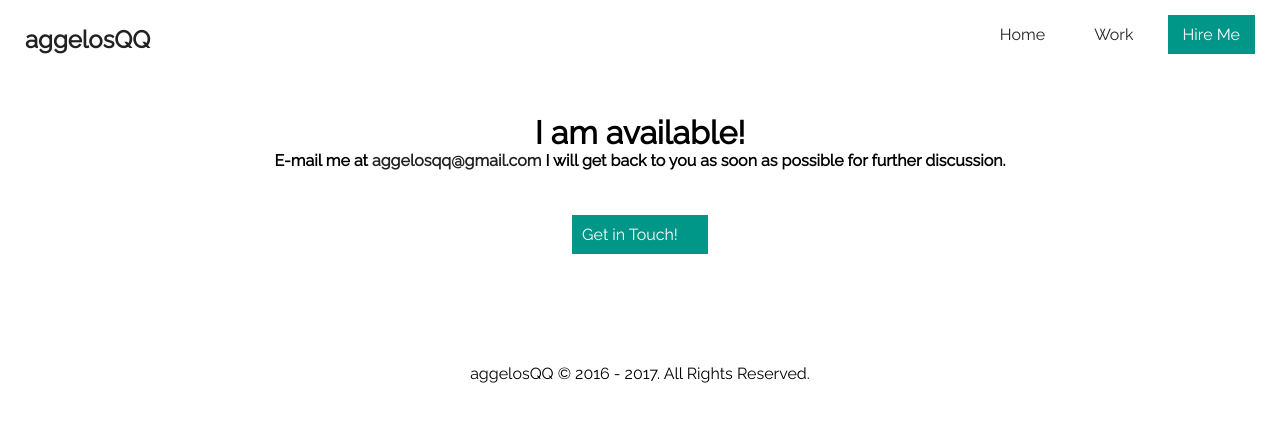
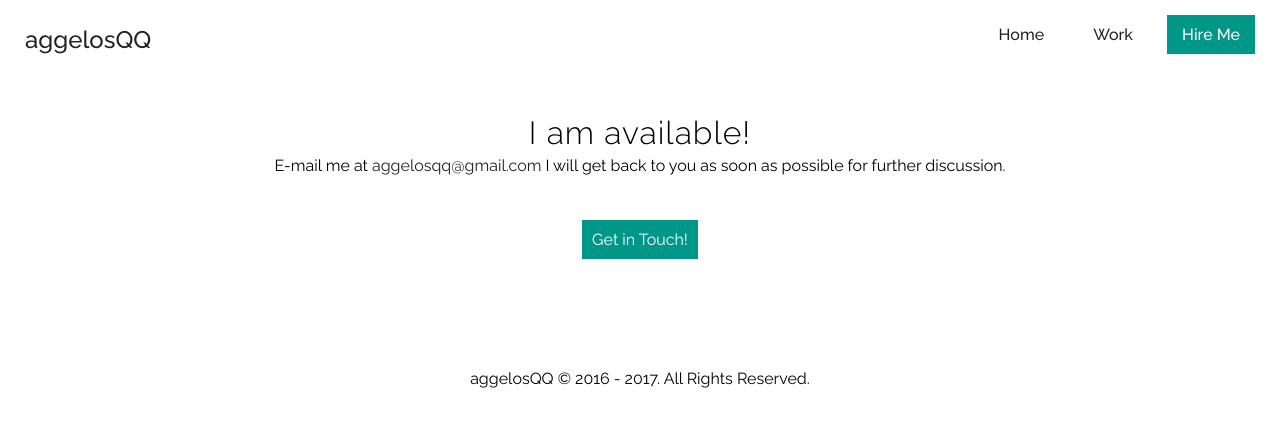
Before and after one commit to aggelosQQ/aggelosqq.github.io, a PHP site: page /hire in a window 1280 px wide. Shown: the top 427 px of the page. Run offline with PHP 8.4, Linux system fonts and the light colour scheme.

Commit message:
CSS Enhancement

```diff
--- a/css/main.css
+++ b/css/main.css
@@ -13,7 +13,8 @@ body {
   float: left;
   -webkit-transform: translateX(-400px);
   -ms-transform: translateX(-400px);
-  transform: translateX(-400px); }
+  transform: translateX(-400px);
+  font-weight: 500; }
 
 nav.nav {
   padding: 25px; }
@@ -25,7 +26,8 @@ nav.nav {
       font-size: 1em;
       margin-left: 15px;
       padding: 10px 15px;
-      position: relative; }
+      position: relative;
+      font-weight: 500; }
 
 a#special {
   background: #009688;
@@ -74,10 +76,11 @@ ul.navbar {
     border: 3px solid #ccc; }
   .profile .name {
     margin-top: 15px;
-    font-size: 2em; }
+    font-size: 2em;
+    font-weight: 500; }
   .profile .subtitle {
     font-size: 1em;
-    font-weight: 100;
+    font-weight: 400;
     text-transform: uppercase;
     margin-top: 5px;
     letter-spacing: 0.1em; }
@@ -106,7 +109,8 @@ ul.navbar {
     padding: 25px;
     margin: 0 25px 25px 25px; }
     .skills .skills-inner figure h2 {
-      margin-bottom: 5px; }
+      margin-bottom: 5px;
+      font-weight: 300; }
 
 svg {
   width: 150px; }
@@ -114,8 +118,10 @@ svg {
 li {
   list-style: none; }
 
-h1.section-title {
-  margin-bottom: 25px; }
+h1.section-title, h2.section-title {
+  margin-bottom: 25px;
+  font-weight: 300;
+  letter-spacing: 1px; }
 
 .projects-list {
   display: -webkit-flex;
@@ -212,9 +218,8 @@ input[type=submit]:after {
   text-align: center; }
 
 a.email {
-  text-align: left;
   display: inline-block;
-  padding: 10px 30px 10px 10px;
+  padding: 10px;
   background: #009688;
   color: #fff;
   position: relative;
@@ -223,31 +228,38 @@ a.email {
   -o-transition: all 0.3s ease;
   transition: all 0.3s ease; }
   a.email:hover {
-    -webkit-transform: translateY(-5px) scale(1.1, 1.1);
-    -ms-transform: translateY(-5px) scale(1.1, 1.1);
-    transform: translateY(-5px) scale(1.1, 1.1);
-    box-shadow: 0 5px 15px rgba(0, 0, 0, 0.5); }
+    box-shadow: 0 5px 15px rgba(0, 0, 0, 0.5);
+    padding-right: 40px; }
   a.email:after {
     font-family: FontAwesome;
     content: '\f003';
     position: absolute;
-    right: -15px;
+    top: -15px;
     opacity: 0;
-    -moz-transition: all 0.3s ease;
-    -webkit-transition: all 0.3s ease;
-    -o-transition: all 0.3s ease;
-    transition: all 0.3s ease;
-    padding-left: 15px;
+    -moz-transition: all 0.4s ease;
+    -webkit-transition: all 0.4s ease;
+    -o-transition: all 0.4s ease;
+    transition: all 0.4s ease;
+    padding-left: 10px;
     color: #fff;
     font-size: 1.3em; }
   a.email:hover:after {
     opacity: 1;
-    right: 5px; }
+    top: 50%;
+    -webkit-transform: translateY(-50%);
+    -ms-transform: translateY(-50%);
+    transform: translateY(-50%); }
 
 .footer {
   text-align: center;
   padding: 25px;
   margin-top: 85px; }
+
+.hire h1.title {
+  letter-spacing: 1px;
+  font-weight: 300;
+  margin-bottom: 5px;
+  display: inline-block; }
 
 .hide-on-mobile {
   display: block; }
--- a/hire/index.html
+++ b/hire/index.html
@@ -6,7 +6,7 @@
 	<meta name="author" content="aggelosQQ, Aggelos Sarrhs, Aggelos Sarris">
 	<meta name="description" content="aggelosQQ is a young website designer and a front-end developer offering clean, efficient, secure and modern code.">
 	<meta name="keywords" content="aggelosqq, developer, designer, web, hire, ready, cheap, efficient, modern, html, css, scss, javascript, ruby">
-	<link href="https://fonts.googleapis.com/css?family=Raleway" rel="stylesheet">
+	<link href="https://fonts.googleapis.com/css?family=Raleway:100,200,300,400,500,600,700" rel="stylesheet">
 	<link href="https://maxcdn.bootstrapcdn.com/font-awesome/4.7.0/css/font-awesome.min.css" rel="stylesheet">
 	<link rel="stylesheet" href="../css/main.css">
 	<script>
@@ -25,15 +25,15 @@
 		<i class="fa fa-bars fa-fw menu show-on-mobile"></i>
 		<ul class="navbar hide-on-mobile">
 			<li><a href="../index.html" id="top">Home</a></li>
-			<li><a href="../index.html#projects" id="work">Work</a></li>
+			<li><a href="../index.html#projects" id="woerk">Work</a></li>
 			<!-- <li><a href="../contact.php">Contact</a></li> -->
 			<li><a href="#!" class="special" id="special">Hire Me</a></li>
 		</ul>
 	</nav>
 	<div class="hire">
 		<div class="available">
-			<h1> I am available!</h1>
-			<h4>E-mail me at <a href="mailto:aggelosqq@gmail.com">aggelosqq@gmail.com</a> I will get back to you as soon as possible for further discussion.</h4>
+			<h1 class="section-title title"> I am available!</h1>
+			<p>E-mail me at <a href="mailto:aggelosqq@gmail.com">aggelosqq@gmail.com</a> I will get back to you as soon as possible for further discussion.</p>
 		</div>
 	<a href="mailto:aggelosqq@gmail.com" class="email">Get in Touch!</a>
 	</div>
--- a/index.html
+++ b/index.html
@@ -6,7 +6,7 @@
 	<meta name="author" content="aggelosQQ, Aggelos Sarrhs, Aggelos Sarris">
 	<meta name="description" content="aggelosQQ is a young website designer and a front-end developer offering clean, efficient, secure and modern code.">
 	<meta name="keywords" content="aggelosqq, developer, designer, web, hire, ready, cheap, efficient, modern, html, css, scss, javascript, ruby">
-	<link href="https://fonts.googleapis.com/css?family=Raleway" rel="stylesheet">
+	<link href="https://fonts.googleapis.com/css?family=Raleway:100,200,300,400,500,600,700" rel="stylesheet">
 	<link href="https://maxcdn.bootstrapcdn.com/font-awesome/4.7.0/css/font-awesome.min.css" rel="stylesheet">
 	<link rel="stylesheet" href="css/main.css">
 	<script>
@@ -106,7 +106,7 @@
 
 	<section class="findme section">
 		<div class="findme-inner">
-			<h1>Where can you find me?</h1>
+			<h1 class="section-title">Where can you find me?</h1>
 			<ul>
 				<li>
 					<a href="https://codepen.io/aggelosQQ/" target="_blank" >
@@ -120,7 +120,7 @@
 					</a>
 				</li>
 
-				<h2>Social Media</h3>
+				<h2 class="section-title">Social Media</h3>
 				<br/>
 				<li>
 					<a href="https://twitter.com/maloukos2" target="_blank" >
--- a/scss/main.scss
+++ b/scss/main.scss
@@ -23,6 +23,7 @@ body {
 .page-brand {
 	float: left;
 	transform: translateX(-400px);
+	font-weight: 500;
 }
 
 
@@ -37,6 +38,7 @@ nav.nav {
 			margin-left: 15px;
 			padding:10px 15px;
 			position: relative;
+			font-weight: 500;
 		}
 	}
 }
@@ -84,10 +86,11 @@ ul.navbar {
 	.name {
 		margin-top:15px;
 		font-size: 2em;
+		font-weight: 500;
 	}
 	.subtitle {
 		font-size: 1em;
-		font-weight: 100;
+		font-weight: 400;
 		text-transform: uppercase;
 		margin-top:5px;
 		letter-spacing: 0.1em;
@@ -116,6 +119,7 @@ ul.navbar {
 			margin: 0 25px 25px 25px;
 			h2 {
 				margin-bottom:5px;
+				font-weight: 300;
 			}
 		}
 	}
@@ -130,8 +134,10 @@ li {
 	list-style: none;
 }
 
-h1.section-title {
+h1.section-title, h2.section-title {
 	margin-bottom:25px;
+	font-weight: 300;
+	letter-spacing: 1px;
 }
 
 .projects-list {
@@ -220,31 +226,31 @@ input[type=submit]:after {
 }
 .hire { text-align: center; }
 a.email {
-	text-align: left;
 	display: inline-block;
-	padding: 10px 30px 10px 10px;
+	padding: 10px;
 	background: $teal;
 	color: $white;
 	position: relative;
 	@include transition(all .3s ease);
 	&:hover {
-		transform: translateY(-5px) scale(1.1, 1.1);
 		box-shadow: 0 5px 15px fade-out($black, .5);
+		padding-right:40px;
 	}
 	&:after {
 		font-family: FontAwesome;
 		content: '\f003';
 		position: absolute;
-		right: -15px;
+		top: -15px;
 		opacity: 0;
-		@include transition(all .3s ease);
-		padding-left:15px;
+		@include transition(all .4s ease);
+		padding-left: 10px;
 		color: $white;
 		font-size: 1.3em;
 	}
 	&:hover:after {
 		opacity: 1;
-		right: 5px;
+		top: 50%;
+		transform: translateY(-50%);
 	}
 }
 .footer {
@@ -252,6 +258,16 @@ a.email {
 	padding:25px;
 	margin-top:85px;
 }
+
+
+.hire h1.title {
+	letter-spacing: 1px;
+	font-weight: 300;
+	margin-bottom: 5px;
+	display: inline-block;
+}
+
+
 .hide-on-mobile { display: block; }
 .show-on-mobile { display: none; }
 @media only screen and (max-width: 768px) {
```
